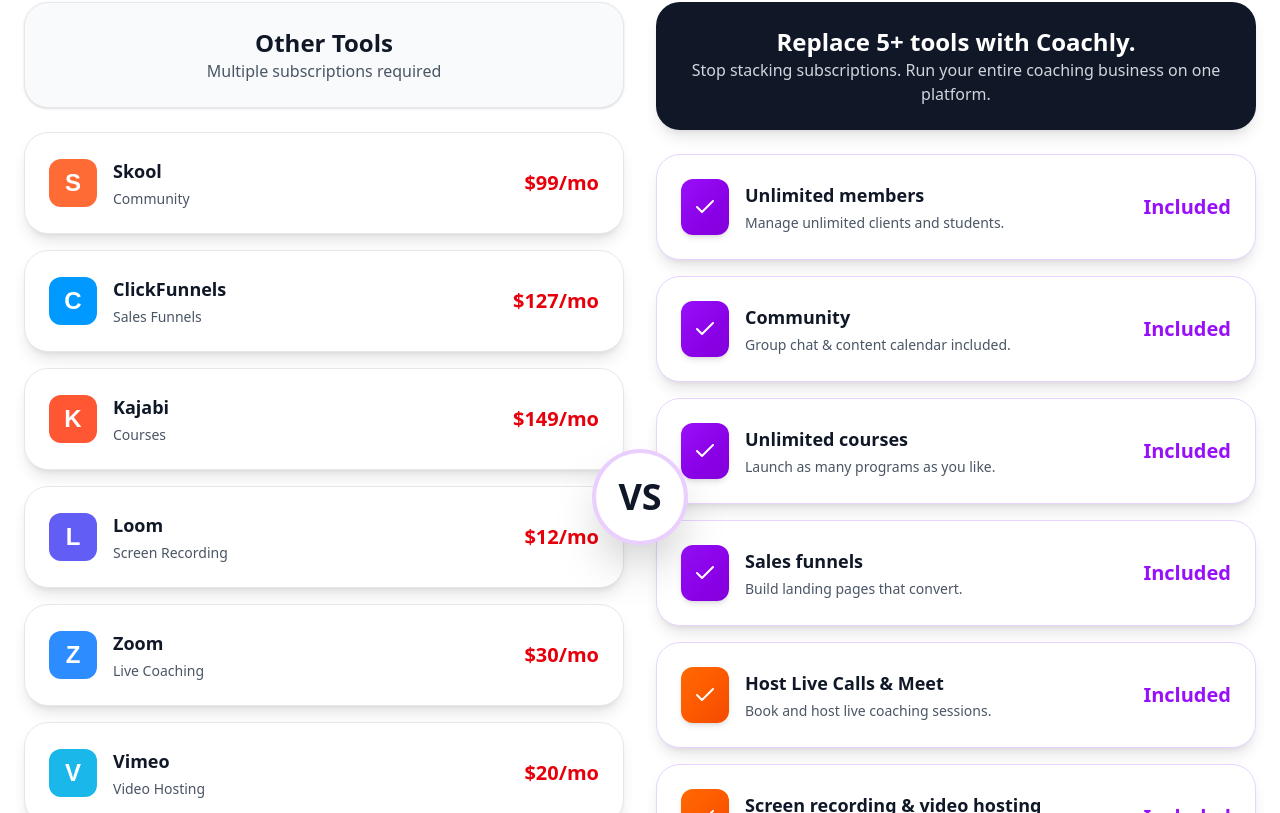
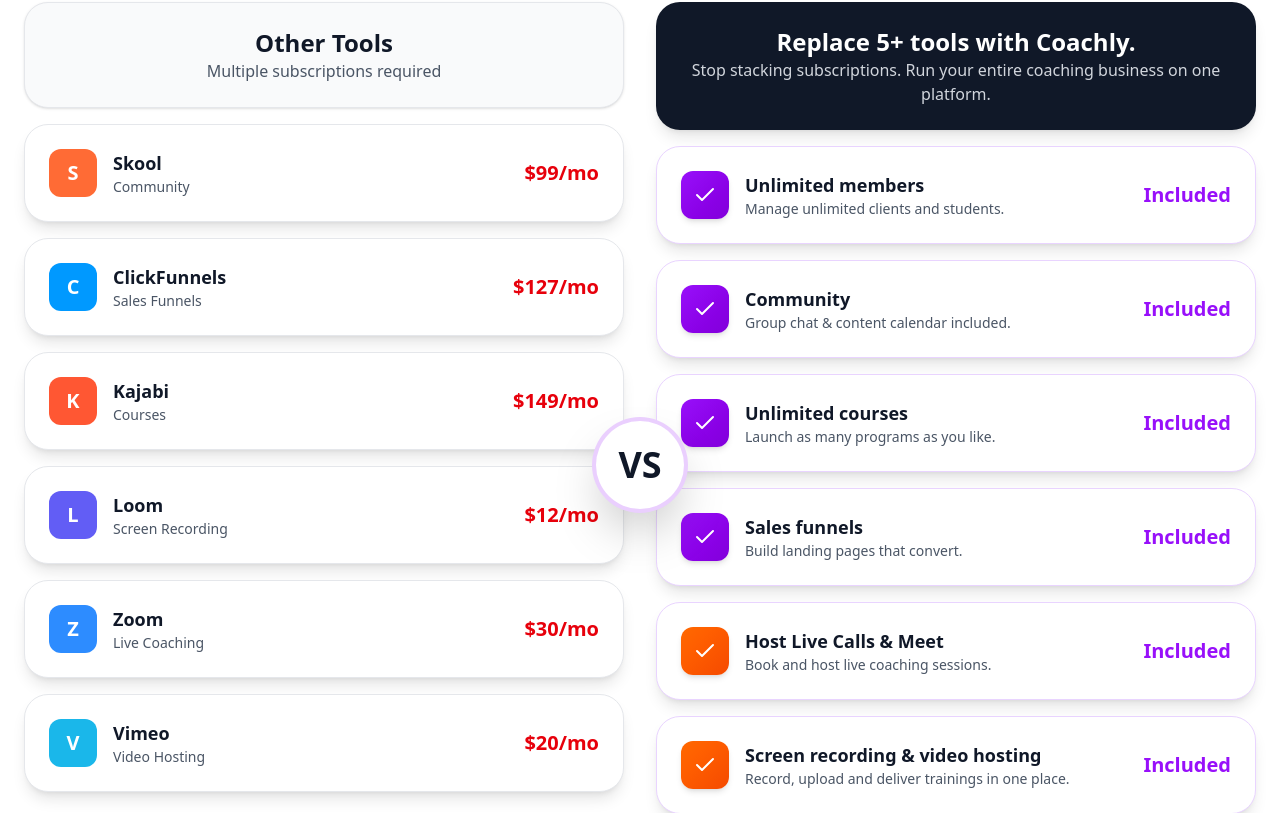
Before and after one commit to usetoolieproject/coachly, a React (Vite) app in the folder frontend/: page / in a window 1280 px wide. Shown: the part 2427-3240 px from the top of the page. Built offline with nearby package versions, Linux system fonts and the light colour scheme; no server answers.

Commit message:
Fix alignment and display colored icon badges for competitor tools

```diff
--- a/frontend/src/features/landing-page/components/Comparison.tsx
+++ b/frontend/src/features/landing-page/components/Comparison.tsx
@@ -2,12 +2,12 @@
 
 const Comparison = () => {
   const competitorTools = [
-    { brand: "Skool", category: "Community", cost: 99, logo: "/logo-skool.svg" },
-    { brand: "ClickFunnels", category: "Sales Funnels", cost: 127, logo: "/logo-clickfunnels.svg" },
-    { brand: "Kajabi", category: "Courses", cost: 149, logo: "/logo-kajabi.svg" },
-    { brand: "Loom", category: "Screen Recording", cost: 12, logo: "/logo-loom.svg" },
-    { brand: "Zoom", category: "Live Coaching", cost: 30, logo: "/logo-zoom.svg" },
-    { brand: "Vimeo", category: "Video Hosting", cost: 20, logo: "/logo-vimeo.svg" },
+    { brand: "Skool", category: "Community", cost: 99, color: "#FF6B35" },
+    { brand: "ClickFunnels", category: "Sales Funnels", cost: 127, color: "#0099FF" },
+    { brand: "Kajabi", category: "Courses", cost: 149, color: "#FF5733" },
+    { brand: "Loom", category: "Screen Recording", cost: 12, color: "#625DF5" },
+    { brand: "Zoom", category: "Live Coaching", cost: 30, color: "#2D8CFF" },
+    { brand: "Vimeo", category: "Video Hosting", cost: 20, color: "#1AB7EA" },
   ];
 
   const coachlyFeatures = [
@@ -54,7 +54,7 @@
           <div className="grid lg:grid-cols-2 gap-6 md:gap-8 mb-8 sm:mb-12">
             {/* Left Column - Other Tools */}
             <div className="space-y-4">
-              <div className="bg-gray-50 rounded-2xl sm:rounded-3xl p-4 sm:p-6 mb-4 sm:mb-6 border border-gray-200 shadow-sm">
+              <div className="bg-gray-50 rounded-2xl sm:rounded-3xl p-4 sm:p-6 border border-gray-200 shadow-sm">
                 <h3 className="text-lg sm:text-xl md:text-2xl font-bold text-center text-gray-900">Other Tools</h3>
                 <p className="text-center text-sm sm:text-base text-gray-600">Multiple subscriptions required</p>
               </div>
@@ -62,20 +62,18 @@
               {competitorTools.map((tool, index) => (
                 <div
                   key={index}
-                  className="bg-white rounded-2xl sm:rounded-3xl p-4 sm:p-6 shadow-lg border border-gray-200 hover:shadow-xl transition-all duration-300"
+                  className="bg-white rounded-2xl sm:rounded-3xl p-4 sm:p-6 shadow-lg border border-gray-200 hover:shadow-xl transition-all duration-300 min-h-[80px] flex items-center"
                 >
-                  <div className="flex items-center justify-between gap-3 sm:gap-4">
+                  <div className="flex items-center justify-between gap-3 sm:gap-4 w-full">
                     <div className="flex items-center gap-3 sm:gap-4 flex-1 min-w-0">
-                      <div className="w-10 h-10 sm:w-12 sm:h-12 rounded-xl flex items-center justify-center flex-shrink-0">
-                        <img
-                          src={tool.logo}
-                          alt={`${tool.brand} logo`}
-                          className="w-full h-full object-contain"
-                        />
+                      <div className="w-12 h-12 rounded-xl flex items-center justify-center flex-shrink-0" style={{ backgroundColor: tool.color }}>
+                        <span className="text-xl font-bold text-white">
+                          {tool.brand.charAt(0)}
+                        </span>
                       </div>
                       <div className="min-w-0 flex-1">
-                        <h4 className="font-bold text-sm sm:text-base md:text-lg mb-1 text-gray-900 truncate">{tool.brand}</h4>
-                        <p className="text-gray-600 text-xs sm:text-sm truncate">{tool.category}</p>
+                        <h4 className="font-bold text-sm sm:text-base md:text-lg text-gray-900">{tool.brand}</h4>
+                        <p className="text-gray-600 text-xs sm:text-sm">{tool.category}</p>
                       </div>
                     </div>
                     <div className="text-right flex-shrink-0">
@@ -88,7 +86,7 @@
 
             {/* Right Column - Coachly */}
             <div className="space-y-4">
-              <div className="bg-gray-900 rounded-2xl sm:rounded-3xl p-4 sm:p-6 mb-4 sm:mb-6 shadow-lg">
+              <div className="bg-gray-900 rounded-2xl sm:rounded-3xl p-4 sm:p-6 shadow-lg">
                 <h3 className="text-lg sm:text-xl md:text-2xl font-bold text-center text-white">Replace 5+ tools with Coachly.</h3>
                 <p className="text-center text-sm sm:text-base text-gray-300">Stop stacking subscriptions. Run your entire coaching business on one platform.</p>
               </div>
@@ -96,17 +94,17 @@
               {coachlyFeatures.map((feature, index) => (
                 <div
                   key={index}
-                  className="bg-white rounded-2xl sm:rounded-3xl p-4 sm:p-6 shadow-lg border border-purple-200 hover:shadow-xl transition-all duration-300"
+                  className="bg-white rounded-2xl sm:rounded-3xl p-4 sm:p-6 shadow-lg border border-purple-200 hover:shadow-xl transition-all duration-300 min-h-[80px] flex items-center"
                 >
-                  <div className="flex items-center justify-between gap-3 sm:gap-4">
+                  <div className="flex items-center justify-between gap-3 sm:gap-4 w-full">
                     <div className="flex items-center gap-3 sm:gap-4 flex-1 min-w-0">
-                      <div className={`w-10 h-10 sm:w-12 sm:h-14 rounded-xl flex items-center justify-center flex-shrink-0 shadow-md ${feature.isPro ? 'bg-gradient-to-br from-orange-500 to-orange-600' : 'bg-gradient-to-br from-purple-600 to-purple-700'}`}>
-                        <Check className="w-5 h-5 sm:w-6 sm:h-6 text-white" />
+                      <div className={`w-12 h-12 rounded-xl flex items-center justify-center flex-shrink-0 shadow-md ${feature.isPro ? 'bg-gradient-to-br from-orange-500 to-orange-600' : 'bg-gradient-to-br from-purple-600 to-purple-700'}`}>
+                        <Check className="w-6 h-6 text-white" />
                       </div>
                       <div className="min-w-0 flex-1">
-                        <h4 className="font-bold text-sm sm:text-base md:text-lg mb-1 text-gray-900 truncate">{feature.name}</h4>
+                        <h4 className="font-bold text-sm sm:text-base md:text-lg text-gray-900">{feature.name}</h4>
                         {feature.description && (
-                          <p className="text-gray-600 text-xs sm:text-sm truncate">{feature.description}</p>
+                          <p className="text-gray-600 text-xs sm:text-sm">{feature.description}</p>
                         )}
                       </div>
                     </div>
```
